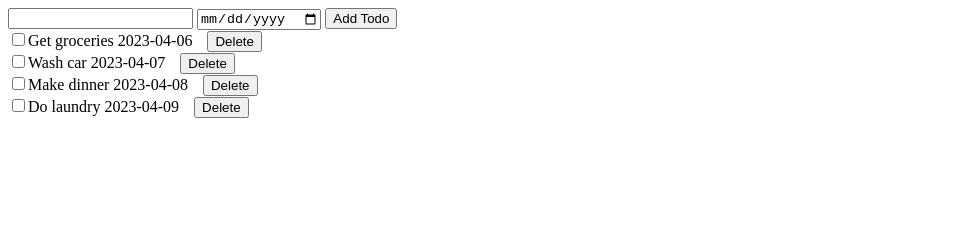
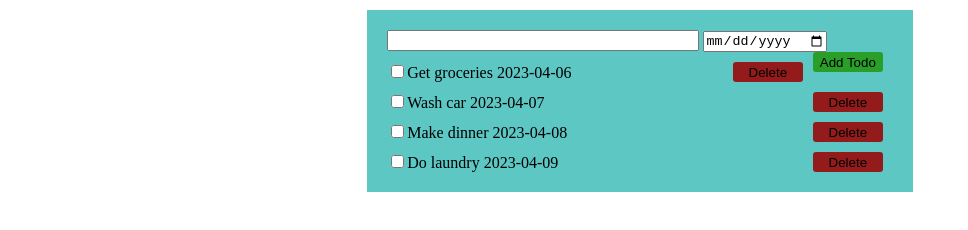
Before and after one commit to Davidbukz4/JAVASCRIPT-PROJECTS, a plain HTML site: page 2-to_do_list_app/index.html in a window 1280 px wide. Shown: the whole page, without its empty margins (0-968 px from the left). Drawn offline with Linux system fonts and the light colour scheme.

Commit message:
added styles for todo

```diff
--- a/2-to_do_list_app/index.html
+++ b/2-to_do_list_app/index.html
@@ -5,12 +5,17 @@
     <meta http-equiv="X-UA-Compatible" content="IE=edge" />
     <meta name="viewport" content="width=device-width, initial-scale=1.0" />
     <title>To-do List App</title>
+    <link rel="stylesheet" href="styles.css" />
   </head>
   <body>
-    <input id="todo-title" type="text" />
-    <input id="date-picker" type="date" name="" id="" />
-    <button onclick="addTodo()">Add Todo</button>
-    <div id="todo-list"></div>
+    <div id="container">
+      <form action="">
+        <input id="todo-title" type="text" />
+        <input id="date-picker" type="date" name="" id="" />
+        <button class="add-todo" onclick="addTodo()">Add Todo</button>
+      </form>
+      <div id="todo-list"></div>
+    </div>
     <script src="scripts.js"></script>
   </body>
 </html>
--- a/2-to_do_list_app/styles.css
+++ b/2-to_do_list_app/styles.css
@@ -0,0 +1,48 @@
+input[type="text"] {
+  width: 60%;
+}
+
+input[type="date"] {
+  width: auto;
+}
+
+#container {
+  background: rgb(93, 199, 196);
+  width: 40%;
+  height: auto;
+  margin-left: auto;
+  margin-right: auto;
+  padding: 20px;
+}
+
+button {
+  background-color: rgb(148, 27, 27);
+  border: none;
+  border-radius: 3px;
+  height: 20px;
+  width: 70px;
+  float: right;
+  margin-right: 10px;
+  position: relative;
+}
+
+button:hover {
+  background-color: rgb(220, 10, 10);
+}
+
+.add-todo {
+  background: rgb(41, 159, 41);
+}
+
+.add-todo:hover {
+  background: green;
+}
+
+#todo-list {
+  margin-top: 10px;
+  margin-bottom: 0px;
+}
+
+div {
+  margin-top: 10px;
+}
```
